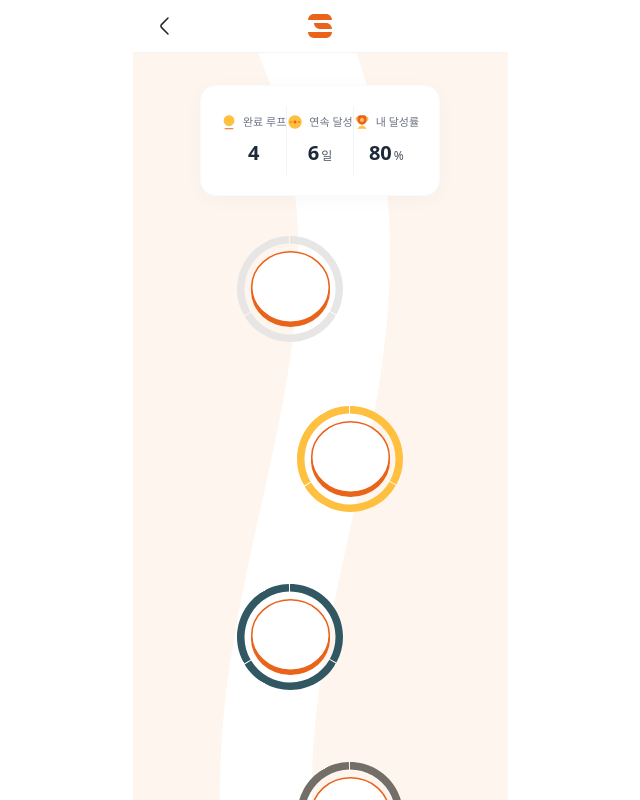
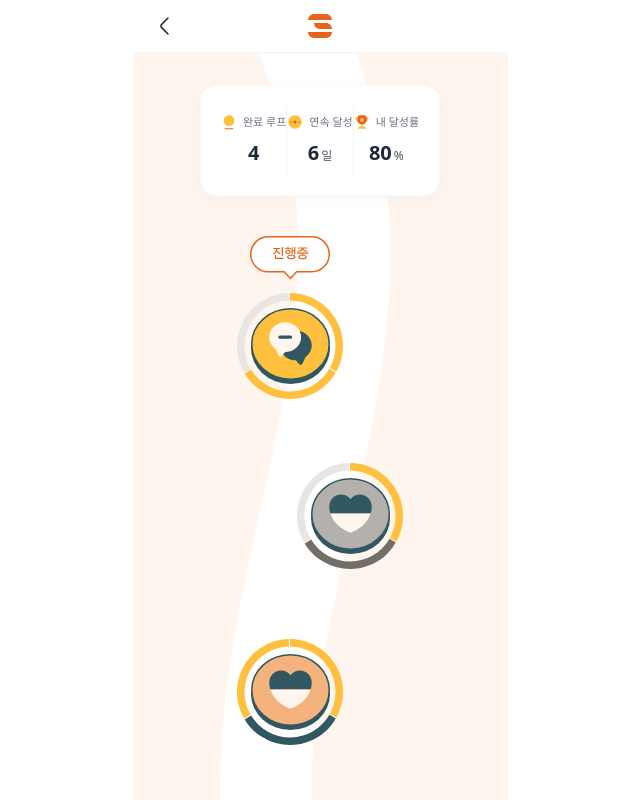
Before and after one commit to KUIT-Hackathon-Team1/JAKSIM-Web, a React (Vite) app: page /home in a window 1280 px wide. Shown: the whole page, without its empty margins (320-960 px from the left). Built offline with nearby package versions, Linux system fonts and the light colour scheme.

Commit message:
fix: 홈 화면 조건부 렌더링 수정 및 라우팅 추가

```diff
--- a/src/components/HistoryBadge.tsx
+++ b/src/components/HistoryBadge.tsx
@@ -3,39 +3,81 @@ import ProgressRing from "./ProgressRing";
 
 interface HistoryBadgeProps {
   badge: {
+    goalId: number;
+    goalTitle?: string;
+    category?: string;
+    runStatus?: string;
+  };
+  relatedBadges?: {
     runId: number;
-    goalTitle?: string;
-    categoryIconKey?: string;
     result?: "SUCCESS" | "FAIL" | "DEFAULT" | "HALF";
-    memo?: string;
-  };
+  }[];
+  onClick?: () => void;
 }
 
-const HistoryBadge = ({ badge }: HistoryBadgeProps) => {
+const HistoryBadge = ({
+  badge,
+  relatedBadges = [],
+  onClick,
+}: HistoryBadgeProps) => {
+  // goalId와 매칭되는 relatedBadges를 runId 순서로 정렬
+  const sortedBadges =
+    relatedBadges.length > 0
+      ? [...relatedBadges].sort((a, b) => a.runId - b.runId)
+      : [
+          { runId: 1, result: "DEFAULT" as const },
+          { runId: 2, result: "DEFAULT" as const },
+          { runId: 3, result: "DEFAULT" as const },
+        ];
+
+  // 배지 이미지 결과 결정 (우선순위: FAIL > HALF > SUCCESS)
+  const getOverallResult = () => {
+    // FAIL이 하나라도 있으면 FAIL
+    if (sortedBadges.some((badge) => badge.result === "FAIL")) {
+      return "FAIL";
+    }
+    // HALF가 하나라도 있고 나머지가 SUCCESS이면 HALF
+    if (sortedBadges.some((badge) => badge.result === "HALF")) {
+      return "HALF";
+    }
+    // 모두 SUCCESS이면 SUCCESS
+    if (sortedBadges.every((badge) => badge.result === "SUCCESS")) {
+      return "SUCCESS";
+    }
+    // 그 외
+    return sortedBadges[0]?.result || "DEFAULT";
+  };
+
+  const overallResult = getOverallResult();
+
+  // category를 result와 함께 사용해서 이미지 경로 생성 (전체 결과 사용)
+  const getIconPath = () => {
+    const category = badge.category || "empty";
+    return `/badge/${overallResult.toLowerCase()}-${category}.svg`;
+  };
+
+  const iconPath = getIconPath();
   return (
-    <div>
-      <div className="relative w-[106px] h-[106px] flex items-center justify-center">
-        {/* 진행 링 3개 */}
-        <ProgressRing result={badge.result} angle={0} />
-        <ProgressRing result={badge.result} angle={120} />
-        <ProgressRing result={badge.result} angle={240} />
+    <button
+      onClick={onClick}
+      className="cursor-pointer active:scale-95 transition-transform"
+    >
+      <div>
+        <div className="relative w-[106px] h-[106px] flex items-center justify-center">
+          {/* 진행 링 3개 - 각각 개별 result 유지 (FAIL 배지이어도 각 링은 원래대로) */}
+          <ProgressRing result={sortedBadges[0]?.result} angle={0} />
+          <ProgressRing result={sortedBadges[1]?.result} angle={120} />
+          <ProgressRing result={sortedBadges[2]?.result} angle={240} />
 
-        {/* 안쪽 흰색 뱃지 배경 */}
-        <img
-          src={icDefaultBadge}
-          className="absolute w-[79px] h-[76px] object-contain"
-          alt="badge background"
-        />
-
-        {/* 아이콘 영역 (추후 badge.categoryIconKey에 따라 동적 변경) */}
-        <div className="relative z-10 w-10 h-10 flex items-center justify-center">
-          {/* 예: <img src={getIconByKey(badge.categoryIconKey)} ... /> */}
+          {/* 뱃지 배경 + 아이콘 (public/badge의 완전한 이미지 사용) */}
+          <img
+            src={iconPath}
+            alt={badge.category || "badge icon"}
+            className="absolute w-[79px] h-[76px] object-contain"
+          />
         </div>
       </div>
-
-      {/* 메모 표시 영역 */}
-      {badge.memo && <div className="text-center mt-2"></div>}
-    </div>
+    </button>
   );
 };
 
--- a/src/pages/Home/Home.tsx
+++ b/src/pages/Home/Home.tsx
@@ -8,6 +8,7 @@ import icStreak from "../../assets/ic-streak.svg";
 import icTrophy from "../../assets/ic-trophy.svg";
 import icGoalStar from "../../assets/orange-star.svg";
 import icNew from "../../assets/new.svg";
+import icIng from "../../assets/ing.svg";
 import icDefaultBadge from "../../assets/default-badge.svg";
 
 // 컴포넌트
@@ -23,12 +24,22 @@ const Home = () => {
 
   const navigate = useNavigate();
 
+  // 같은 goalId를 가진 배지들을 그룹화 (goalId 순으로 정렬)
+  const groupedBadges = Array.from(
+    new Map(badges.map((badge) => [badge.goalId, badge])).values()
+  ).sort((a, b) => a.goalId - b.goalId);
+
+  // 진행 중인 목표 찾기 (runStatus가 IN_PROGRESS인 배지의 goalId)
+  const inProgressGoalId = badges.find(
+    (badge) => badge.runStatus === "IN_PROGRESS"
+  )?.goalId;
+
   return (
     <div className="h-screen bg-[#FEF6EE] flex flex-col overflow-hidden">
       {/* Header: back 아이콘 & 로고 */}
       <header className="h-[53px] p-4 flex items-center justify-between bg-white border-b border-gray-100 sticky top-0 z-10">
         <button
-          onClick={() => navigate(-1)}
+          onClick={() => navigate("/")}
           className="p-1 active:opacity-50 transition-opacity"
         >
           <img src={icBack} alt="Back" className="w-6 h-6" />
@@ -93,7 +104,8 @@ const Home = () => {
               </div>
             </div>
           </section>
-          {/* 조건부 렌더링 - 케이스1 (목표 & 이전 이력 존재X) */}
+
+          {/* 케이스 1: 목표 없음 (!hasInProgress && badges.length === 0) */}
           {!hasInProgress && badges.length === 0 && (
             <div className="mb-10 flex flex-col items-center">
               {/* 안내 텍스트 */}
@@ -106,7 +118,7 @@ const Home = () => {
                 </p>
               </div>
               {/* 1. 새 목표*/}
-              <div className="relative mb-6">
+              <div className="relative mb-2">
                 <img
                   src={icNew}
                   alt="new goal"
@@ -142,17 +154,124 @@ const Home = () => {
               </div>
             </div>
           )}
-          {/* 이전 진행 이력 리스트 (케이스 2, 3) */}
-          {badges.length > 0 && (
-            <div className="flex flex-col gap-16 pb-20 items-center w-full mt-10">
-              {badges.map((badge, i) => (
-                <div
-                  key={badge.runId}
-                  className={i % 2 === 0 ? "ml-[-60px]" : "mr-[-60px]"}
-                >
-                  <HistoryBadge badge={badge} />
+
+          {/* 케이스 2: 새 목표 + 과거 이력 (!hasInProgress && badges.length > 0) */}
+          {!hasInProgress && badges.length > 0 && (
+            <div className="flex flex-col items-center w-full">
+              {/* 새 목표와 과거 이력 배지들 지그재그 배치 */}
+              <div className="flex flex-col gap-16 pb-20 items-center w-full mt-10">
+                {/* 새 목표 (index 0 - 왼쪽) */}
+                <div className="ml-[-60px]">
+                  <div className="flex flex-col items-center">
+                    <div className="relative mb-2">
+                      <img
+                        src={icNew}
+                        alt="new goal"
+                        className="w-[80px] h-[49px] object-contain"
+                      />
+                    </div>
+
+                    <div className="relative w-[106px] h-[106px] flex items-center justify-center">
+                      <ProgressRing result="DEFAULT" angle={0} />
+                      <ProgressRing result="DEFAULT" angle={120} />
+                      <ProgressRing result="DEFAULT" angle={240} />
+
+                      <img
+                        src={icDefaultBadge}
+                        alt="default badge"
+                        className="absolute w-[79px] h-[76px] object-contain"
+                      />
+
+                      <button
+                        onClick={() => navigate("/goal/new")}
+                        className="relative z-10 w-[51px] h-[51px] flex items-center justify-center active:scale-95 transition-transform"
+                      >
+                        <img
+                          src={icGoalStar}
+                          alt="goal star"
+                          className="w-full h-full object-contain"
+                        />
+                      </button>
+                    </div>
+                  </div>
                 </div>
-              ))}
+
+                {/* 과거 이력 배지들 (index 1부터 - 오른쪽부터 시작) */}
+                {groupedBadges
+                  .filter((badge) => badge.goalId !== inProgressGoalId)
+                  .map((badge, i) => (
+                    <div
+                      key={badge.goalId}
+                      className={
+                        (i + 1) % 2 === 0 ? "ml-[-60px]" : "mr-[-60px]"
+                      }
+                    >
+                      <HistoryBadge
+                        badge={badge}
+                        relatedBadges={badges.filter(
+                          (b) => b.goalId === badge.goalId
+                        )}
+                      />
+                    </div>
+                  ))}
+              </div>
+            </div>
+          )}
+
+          {/* 케이스 3: 진행 중인 목표 + 과거 이력 (hasInProgress && badges.length > 0) */}
+          {hasInProgress && badges.length > 0 && (
+            <div className="flex flex-col items-center w-full">
+              {/* 진행 중인 목표 + 과거 이력 배지들 지그재그 배치 */}
+              <div className="flex flex-col gap-16 pb-20 items-center w-full mt-10">
+                {/* 진행 중인 목표 (index 0 - 왼쪽) */}
+                <div className="ml-[-60px]">
+                  <div className="flex flex-col items-center">
+                    <div className="relative mb-2">
+                      <img
+                        src={icIng}
+                        alt="in progress goal"
+                        className="w-[80px] h-[49px] object-contain"
+                      />
+                    </div>
+
+                    {inProgressGoalId &&
+                      groupedBadges.find(
+                        (badge) => badge.goalId === inProgressGoalId
+                      ) && (
+                        <HistoryBadge
+                          badge={
+                            groupedBadges.find(
+                              (badge) => badge.goalId === inProgressGoalId
+                            )!
+                          }
+                          relatedBadges={badges.filter(
+                            (b) => b.goalId === inProgressGoalId
+                          )}
+                          onClick={() => navigate(`/goal/${inProgressGoalId}`)}
+                        />
+                      )}
+                  </div>
+                </div>
+
+                {/* 과거 이력 배지들 (index 1부터 - 오른쪽부터 시작) */}
+                {groupedBadges
+                  .filter((badge) => badge.goalId !== inProgressGoalId)
+                  .map((badge, i) => (
+                    <div
+                      key={badge.goalId}
+                      className={
+                        (i + 1) % 2 === 0 ? "ml-[-60px]" : "mr-[-60px]"
+                      }
+                    >
+                      <HistoryBadge
+                        badge={badge}
+                        relatedBadges={badges.filter(
+                          (b) => b.goalId === badge.goalId
+                        )}
+                      />
+                    </div>
+                  ))}
+              </div>
             </div>
           )}
         </div>
```
Also changed, not shown: src/hooks/useHomeData.ts (+143 -59 lines), src/assets/ing.svg (added).
